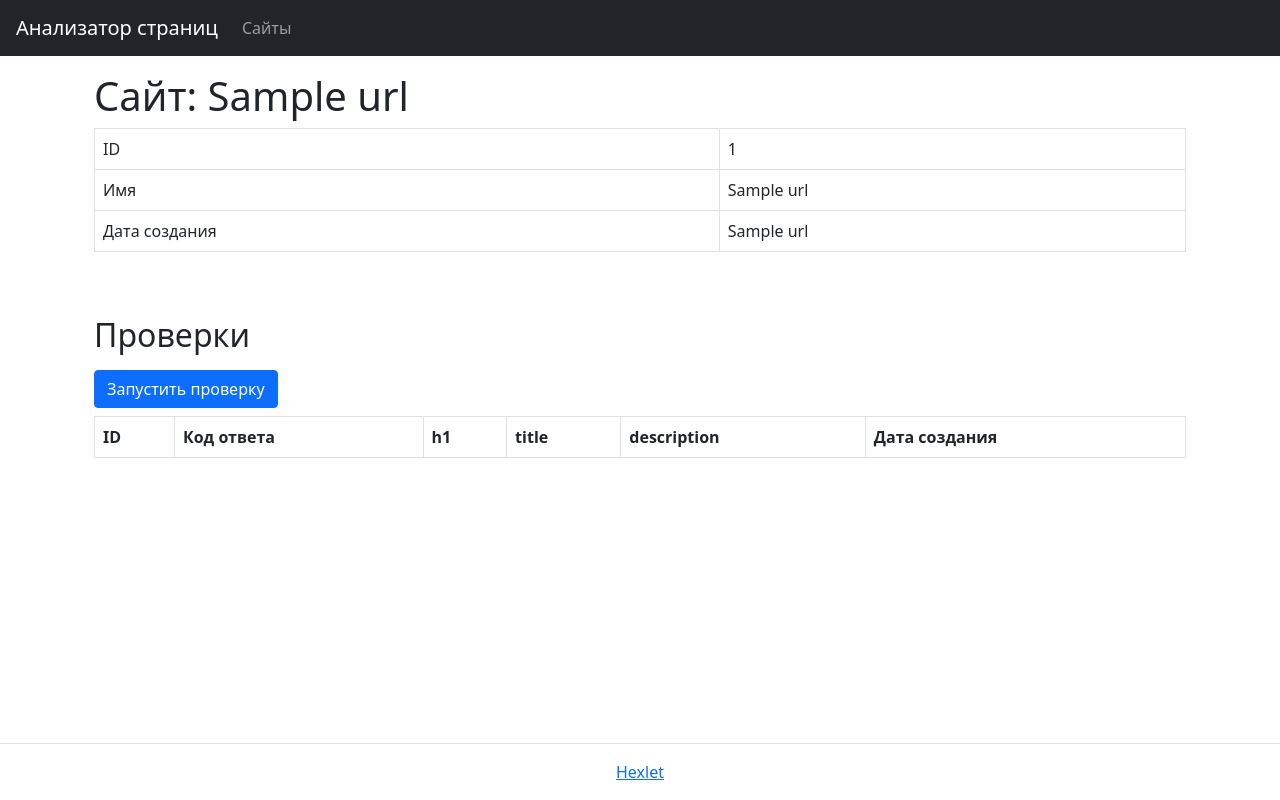
After one commit to iRatatuii/python-project-83, a Flask app: page /urls/1 in a window 1280 px wide. The commit adds this page. Run offline with Flask 3, Linux system fonts and the light colour scheme; a database or web service that is not in the repository returns one stand-in record (values such as "Sample title"); lists and menus that the app fills with data are empty; some libraries are stand-ins or nearby versions.

Commit message:
feat: add templates url and urls and routes for them

```diff
--- a/page_analyzer/app.py
+++ b/page_analyzer/app.py
@@ -1,13 +1,104 @@
 import os
+from datetime import datetime
 
+import psycopg2
+import validators
 from dotenv import load_dotenv
-from flask import Flask, render_template
+from flask import Flask, abort, flash, redirect, render_template, request, url_for
+
+load_dotenv()
+
+DATABASE_URL = os.getenv("DATABASE_URL")
+
+if not DATABASE_URL:
+    print("DATABASE_URL не установлена")
+    exit(1)
+
+try:
+    with open("database.sql") as f:
+        sql_commands = f.read()
+
+    conn = psycopg2.connect(DATABASE_URL)
+    conn.autocommit = True
+    cur = conn.cursor()
+    cur.execute(sql_commands)
+    print("База данных успешно инициализирована")
+
+    cur.execute("SELECT * FROM urls")
+
+
+except psycopg2.Error as e:
+    print(f"Ошибка подключения к базе данных: {e}")
+
 
 app = Flask(__name__)
-load_dotenv()
 app.config["SECRET_KEY"] = os.getenv("SECRET_KEY")
 
 
-@app.route('/')
+@app.route("/")
 def home():
-    return render_template('index.html')
+    return render_template("index.html")
+
+
+@app.get("/urls")
+def urls_get():
+    cur.execute("SELECT * FROM urls ORDER BY id DESC")
+    urls = cur.fetchall()
+    print(urls)
+    return render_template("urls.html", urls=urls)
+
+
+@app.get("/urls/<id>")
+def show_url(id):
+    cur.execute("SELECT * FROM urls WHERE id=%s", (id,))
+    url = cur.fetchone()
+    if url is None:
+        abort(404)
+    print(url)
+    return render_template("url.html", id=url[0], name=url[1], date=url[2])
+
+
+@app.post("/urls")
+def urls_post():
+    data = request.form.get("url", "").strip()
+
+    if len(data) > 255:
+        flash("URL не может быть длиннее 255 символов", "danger")
+        return render_template("index.html")
+
+    if not data:
+        flash("URL не может быть пустым", "danger")
+
+    if not validators.url(data):
+        flash("Некорректный URL", "danger")
+        return render_template("index.html")
+    print(data)
+
+    try:
+        cur.execute("""SELECT id from urls WHERE name = %s""", (data,))
+        existing_url = cur.fetchone()
+        if existing_url:
+            flash("Страница уже существует", "info")
+            return redirect(url_for("show_url", id=existing_url[0]))
+
+        cur.execute(
+            """INSERT INTO urls (name, created_at) VALUES (%s, %s) RETURNING id""",
+            (data, datetime.today()),
+        )
+        new_id = cur.fetchone()[0]
+        conn.commit()
+
+        flash("Страница успешно добавлена", "success")
+        return redirect(url_for("show_url", id=new_id))
+
+    except psycopg2.Error as e:
+        print(f"Ошибка подключения к базе данных: {e}")
+
+
+@app.post("/urls/<id>/checks")
+def check_url(id):
+    pass
+
+
+if __name__ == "__main__":
+    app.run(debug=True)
--- a/page_analyzer/templates/base.html
+++ b/page_analyzer/templates/base.html
@@ -48,10 +48,12 @@
 			{% endfor %}
 		</div>
 		{% endif %} {% endwith %}
-
-        {% block content %} {% endblock %}
-
-        <footer class="border-top py-3 mt-5 flex-shrink-0">
+		<main class="flex-grow-1">
+			<div class="container-lg mt-3">
+				{% block content %} {% endblock %}
+			</div>
+		</main>
+		<footer class="border-top py-3 mt-5 flex-shrink-0">
 			<div class="container-lg">
 				<div class="text-center">
 					<a href="https://ru.hexlet.io/" target="_blank">Hexlet</a>
--- /dev/null
+++ b/page_analyzer/templates/url.html
@@ -0,0 +1,57 @@
+{% extends "base.html" %} {% block content %}
+<main class="flex-grow-1">
+	<div class="container-lg mt-3">
+		<h1>Сайт: {{ name }}</h1>
+
+		<div class="table-responsive">
+			<table
+				class="table table-bordered table-hover text-nowrap"
+				data-test="url"
+			>
+				<tbody>
+					<tr>
+						<td>ID</td>
+						<td>{{ id }}</td>
+					</tr>
+					<tr>
+						<td>Имя</td>
+						<td>{{ name }}</td>
+					</tr>
+					<tr>
+						<td>Дата создания</td>
+						<td>{{ date }}</td>
+					</tr>
+				</tbody>
+			</table>
+		</div>
+
+		<h2 class="mt-5 mb-3">Проверки</h2>
+		<form method="post" action="/urls/{{ id }}/checks">
+			<input
+				type="submit"
+				class="btn btn-primary"
+				value="Запустить проверку"
+			/>
+		</form>
+
+		<div>
+			<table
+				class="table table-bordered table-hover mt-2"
+				data-test="checks"
+			>
+				<thead>
+					<tr>
+						<th>ID</th>
+						<th>Код ответа</th>
+						<th>h1</th>
+						<th>title</th>
+						<th>description</th>
+						<th>Дата создания</th>
+					</tr>
+				</thead>
+				<tbody></tbody>
+			</table>
+		</div>
+	</div>
+</main>
+{% endblock content %}
--- a/pyproject.toml
+++ b/pyproject.toml
@@ -7,7 +7,9 @@ requires-python = ">=3.12"
 dependencies = [
     "flask>=3.1.2",
     "gunicorn>=24.1.1",
+    "psycopg2>=2.9.11",
     "python-dotenv>=1.2.1",
+    "validators>=0.35.0",
 ]
 
 [dependency-groups]
```
Also changed, not shown: page_analyzer/templates/urls.html (added, +37 -0 lines), README.md, 3 other files.
